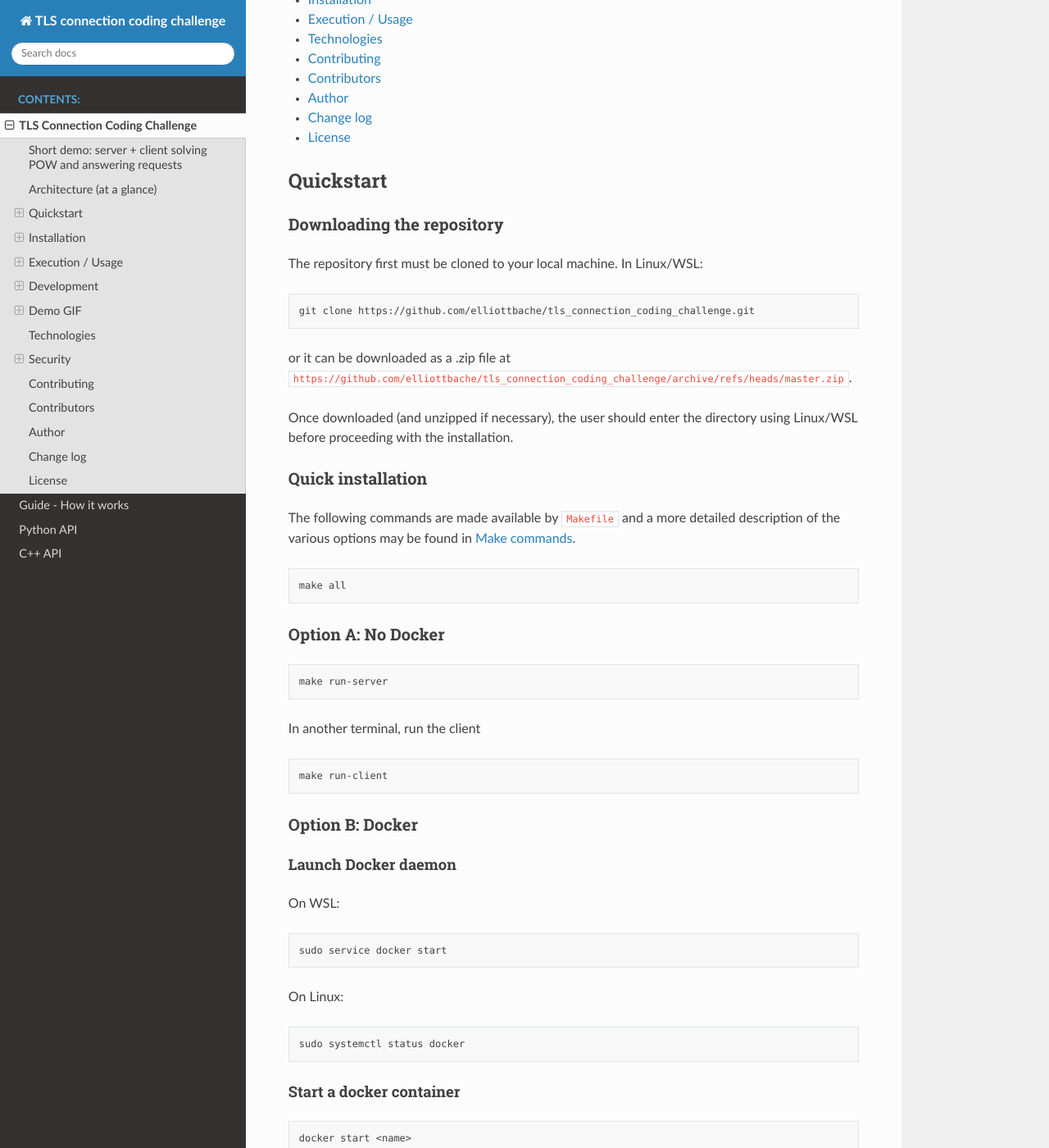
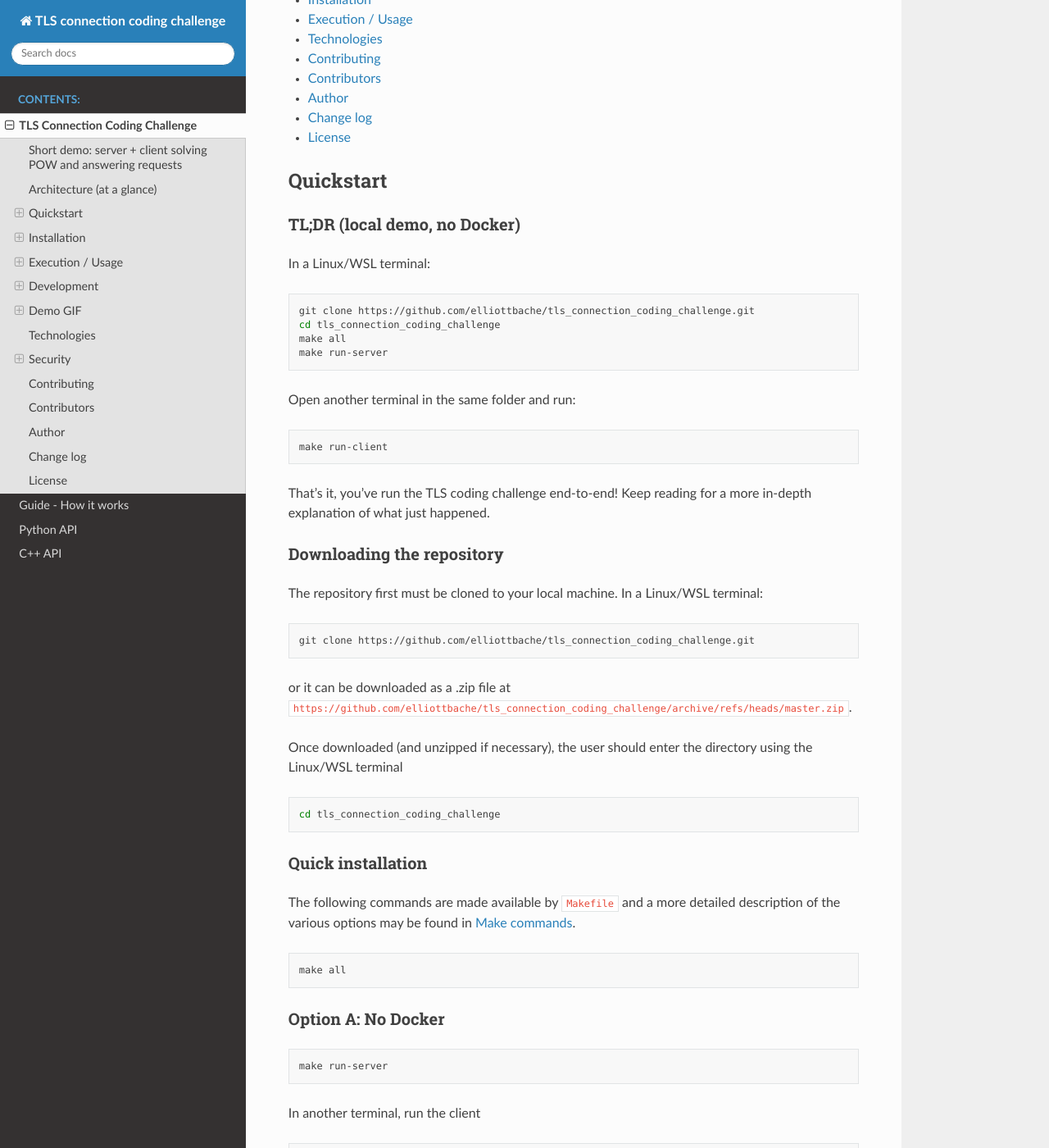
Before and after one commit to elliottbache/tls_connection_coding_challenge, a Sphinx documentation site: the page built from docs/intro.md, in a window 1280 px wide and 1400 px high, scrolled down 1701 px. Shown: the whole window at 82% size. Built offline with Sphinx 7.4.7 and the Read the Docs theme 3.1.0, drawn with Linux system fonts in a browser that asks for light colours; some of the changed text lies outside the part shown.

Commit message:
fix(docs): change README insertion in intro.md
Add relative path to README in intro.md so that RTD will find the GIF in docs/ even though README.md has it at docs/docs/demo.gif (docs/demo.gif relative to README.md's location).

````diff
--- a/README.md
+++ b/README.md
@@ -60,16 +60,33 @@
 - [License](#license)
 
 ## Quickstart
+### TL;DR (local demo, no Docker)
+In a Linux/WSL terminal:
+```bash
+git clone https://github.com/elliottbache/tls_connection_coding_challenge.git
+cd tls_connection_coding_challenge
+make all
+make run-server
+```
+Open another terminal in the same folder and run:
+```bash
+make run-client
+```
+That's it, you’ve run the TLS coding challenge end-to-end!  Keep reading for a more in-depth
+explanation of what just happened.
+
 ### Downloading the repository
-The repository first must be cloned to your local machine.  In Linux/WSL:
+The repository first must be cloned to your local machine.  In a Linux/WSL terminal:
 ```bash
 git clone https://github.com/elliottbache/tls_connection_coding_challenge.git
 ```
 or it can be downloaded as a .zip file at
 ```https://github.com/elliottbache/tls_connection_coding_challenge/archive/refs/heads/master.zip```.
 
-Once downloaded (and unzipped if necessary), the user should enter the directory using Linux/WSL
-before proceeding with the installation.
+Once downloaded (and unzipped if necessary), the user should enter the directory using the Linux/WSL terminal
+```bash
+cd tls_connection_coding_challenge
+```
 
 ### Quick installation
 The following commands are made available by ```Makefile``` and a more detailed description of the various
@@ -95,7 +112,7 @@
 ```
 On Linux:
 ```bash
-sudo systemctl status docker
+sudo systemctl start docker
 ```
 
 #### Start a docker container
@@ -242,7 +259,7 @@
 For a complete list, run
 ```bash
 # Run demo server on localhost:3481 with difficulty 6
-tlscc-server -help
+tlscc-server --help
 ```
 
 #### In another terminal, run the client
--- a/docs/intro.md
+++ b/docs/intro.md
@@ -1,3 +1,4 @@
 ```{include} ../README.md
-:start-after: <!-- docs:start -->
-:end-before: <!-- docs:end -->
+:relative-docs: docs/
+:relative-images:
+```
````
Also changed, not shown: other parts of README.md (+3 -4 lines), docs/guide.md (+5 -2 lines).
